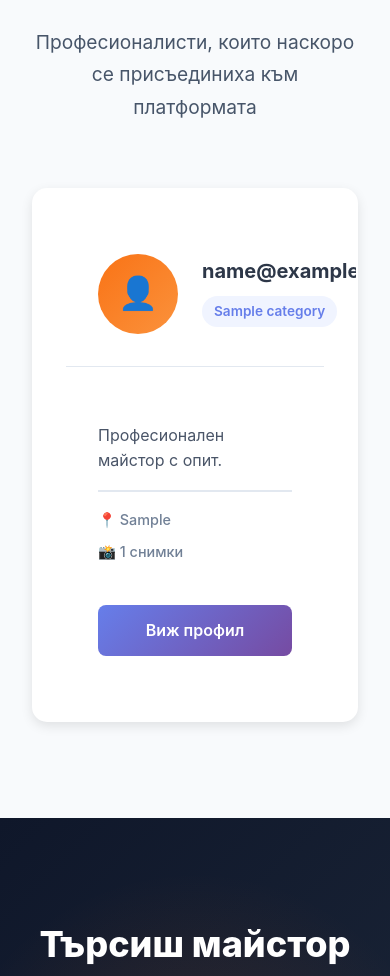
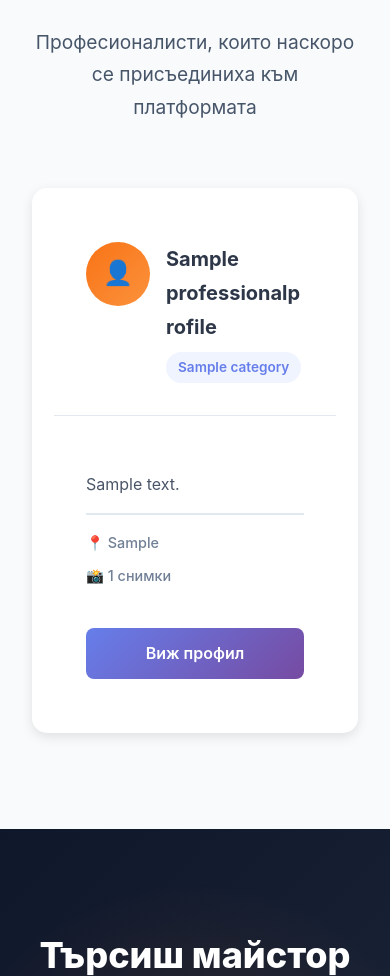
Before and after one commit to mymriffer-eng/bgmajstor, a Django app: page / in a window 390 px wide. Shown: the part 3726-4702 px from the top of the page. Run offline with Django 5.2, Linux system fonts and the light colour scheme; tables that the repository leaves empty hold one stand-in row (values such as "Sample post"); grey boxes marked "Sample" are stand-in pictures.

Commit message:
Fix professional cards on small screens

```diff
--- a/templates/home.html
+++ b/templates/home.html
@@ -137,13 +137,13 @@
                 <div class="pro-header">
                     <div class="pro-avatar" style="background: linear-gradient(135deg, var(--orange-accent), #fb923c);">
                         {% if professional.avatar %}
-                            <img src="{{ professional.avatar.url }}" alt="{{ professional.business_name|default:professional.user.email }}">
+                            <img src="{{ professional.avatar.url }}" alt="{{ professional.title }}">
                         {% else %}
                             👤
                         {% endif %}
                     </div>
                     <div class="pro-info">
-                        <h3>{{ professional.business_name|default:professional.user.email }}</h3>
+                        <h3>{{ professional.title }}</h3>
                         <div class="pro-category">
                             {% for category in professional.categories.all|slice:":2" %}
                                 {{ category.name }}{% if not forloop.last %}, {% endif %}
@@ -153,7 +153,7 @@
                 </div>
                 <div class="pro-body">
                     <p class="pro-description">
-                        {{ professional.bio|truncatewords:20|default:"Професионален майстор с опит." }}
+                        {{ professional.description|truncatewords:20|default:"Професионален майстор с опит." }}
                     </p>
                     <div class="pro-stats">
                         <div class="pro-stat">
@@ -224,6 +224,7 @@
     }
 
     .professional-card {
+        min-width: 0;
         background: white;
         padding: 2rem;
         border-radius: 15px;
@@ -268,6 +269,11 @@
         margin: 0 0 0.5rem 0;
         color: #2d3748;
         font-size: 1.25rem;
+        overflow-wrap: anywhere;
+    }
+
+    .pro-info {
+        min-width: 0;
     }
 
     .pro-category {
@@ -340,7 +346,7 @@
 
     @media (max-width: 768px) {
         .professionals-grid {
-            grid-template-columns: 1fr;
+            grid-template-columns: minmax(0, 1fr);
             gap: 1.5rem;
         }
 
@@ -348,6 +354,27 @@
             flex-direction: column;
             gap: 0.5rem;
         }
+
+        .pro-category,
+        .pro-stat-label {
+            overflow-wrap: anywhere;
+        }
+    }
+
+    @media (max-width: 480px) {
+        .professional-card {
+            padding: 1.25rem;
+        }
+
+        .pro-header {
+            gap: 1rem;
+        }
+
+        .pro-avatar {
+            width: 64px;
+            height: 64px;
+            font-size: 1.5rem;
+        }
     }
 </style>
 
```
